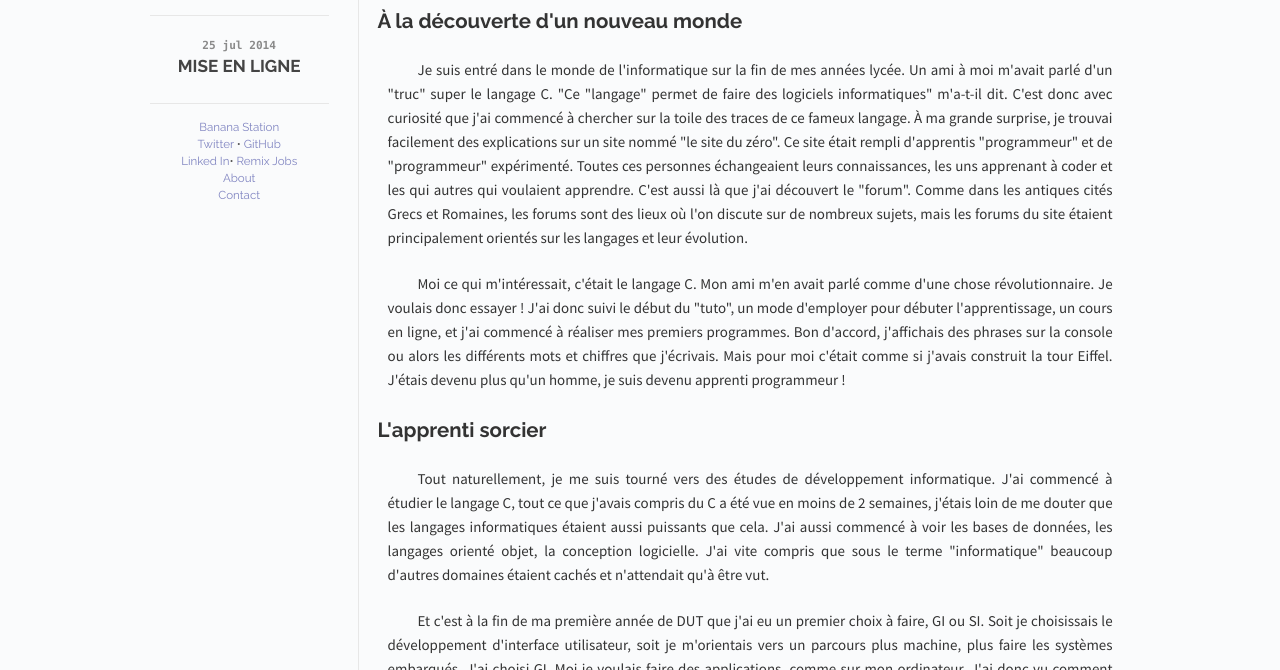
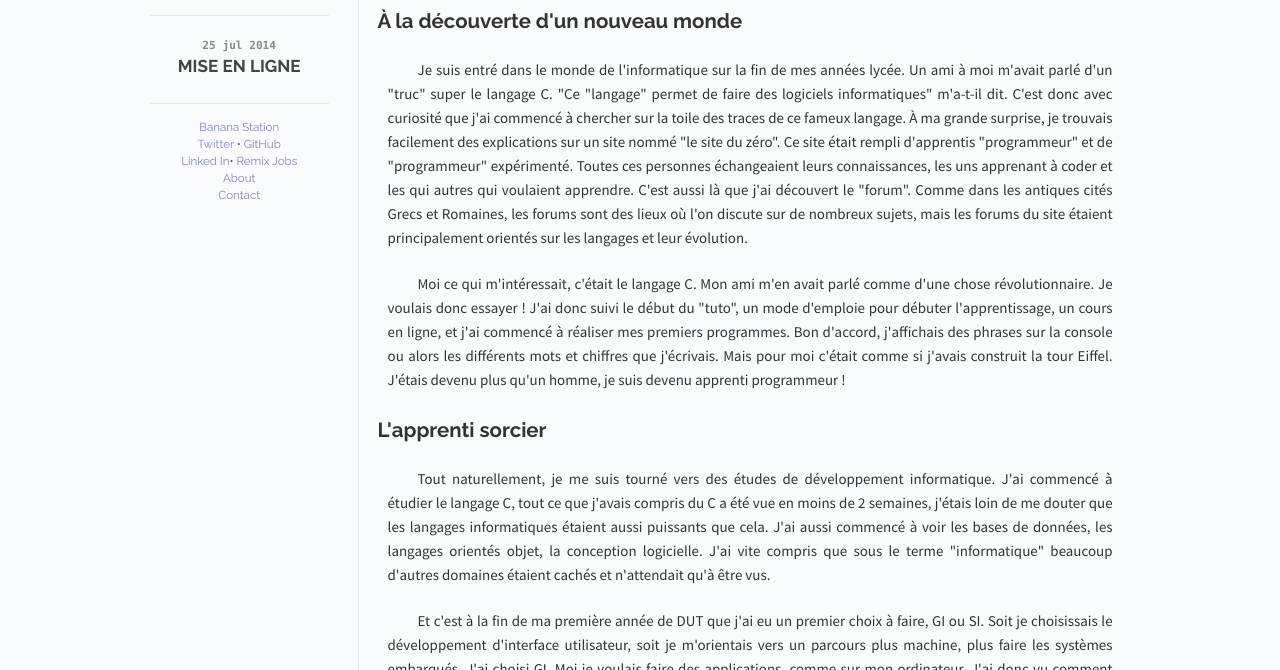
Before and after one commit to VincentVoyer/vincentvoyer.github.io, a Jekyll site: the page built from presentation.md, in a window 1280 px wide. Shown: the part 315-985 px from the top of the page. Built offline with Jekyll 4.4.1, drawn with Linux system fonts in a browser that asks for light colours.

Commit message:
correction orthographique la fin des jedis

```diff
--- a/presentation.md
+++ b/presentation.md
@@ -7,16 +7,16 @@ permalink: /presentation/
 
 <h2>À la découverte d'un nouveau monde</h2>
 <p>
-&emsp;&emsp;Je suis entré dans le monde de l'informatique sur la fin de mes années lycée. Un ami à moi m'avait parlé d'un "truc" super le langage C. "Ce "langage" permet de faire des logiciels informatiques" m'a-t-il dit. C'est donc avec curiosité que j'ai commencé à chercher sur la toile des traces de ce fameux langage. À ma grande surprise, je trouvai facilement des explications sur un site nommé "le site du zéro".
+&emsp;&emsp;Je suis entré dans le monde de l'informatique sur la fin de mes années lycée. Un ami à moi m'avait parlé d'un "truc" super le langage C. "Ce "langage" permet de faire des logiciels informatiques" m'a-t-il dit. C'est donc avec curiosité que j'ai commencé à chercher sur la toile des traces de ce fameux langage. À ma grande surprise, je trouvais facilement des explications sur un site nommé "le site du zéro".
 Ce site était rempli d'apprentis "programmeur" et de "programmeur" expérimenté. Toutes ces personnes échangeaient leurs connaissances, les uns apprenant à coder et les qui autres qui voulaient apprendre. C'est aussi là que j'ai découvert le "forum". Comme dans les antiques cités Grecs et Romaines, les forums sont des lieux où l'on discute sur de nombreux sujets, mais les forums du site étaient principalement orientés sur les langages et leur évolution.
 </p>
 <p>
-&emsp;&emsp;Moi ce qui m'intéressait, c'était le langage C. Mon ami m'en avait parlé comme d'une chose révolutionnaire. Je voulais donc essayer ! J'ai donc suivi le début du "tuto", un mode d'employer pour débuter l'apprentissage, un cours en ligne, et j'ai commencé à réaliser mes premiers programmes. Bon d'accord, j'affichais des phrases sur la console ou alors les différents mots et chiffres que j'écrivais. Mais pour moi c'était comme si j'avais construit la tour Eiffel. J'étais devenu plus qu'un homme, je suis devenu apprenti programmeur !
+&emsp;&emsp;Moi ce qui m'intéressait, c'était le langage C. Mon ami m'en avait parlé comme d'une chose révolutionnaire. Je voulais donc essayer ! J'ai donc suivi le début du "tuto", un mode d'emploie pour débuter l'apprentissage, un cours en ligne, et j'ai commencé à réaliser mes premiers programmes. Bon d'accord, j'affichais des phrases sur la console ou alors les différents mots et chiffres que j'écrivais. Mais pour moi c'était comme si j'avais construit la tour Eiffel. J'étais devenu plus qu'un homme, je suis devenu apprenti programmeur !
 </p>
 
 <h2>L'apprenti sorcier</h2>
 <p>
-&emsp;&emsp;Tout naturellement, je me suis tourné vers des études de développement informatique. J'ai commencé à étudier le langage C, tout ce que j'avais compris du C a été vue en moins de 2 semaines, j'étais loin de me douter que les langages informatiques étaient aussi puissants que cela. J'ai aussi commencé à voir les bases de données, les langages orienté objet, la conception logicielle. J'ai vite compris que sous le terme "informatique" beaucoup d'autres domaines étaient cachés et n'attendait qu'à être vut.
+&emsp;&emsp;Tout naturellement, je me suis tourné vers des études de développement informatique. J'ai commencé à étudier le langage C, tout ce que j'avais compris du C a été vue en moins de 2 semaines, j'étais loin de me douter que les langages informatiques étaient aussi puissants que cela. J'ai aussi commencé à voir les bases de données, les langages orientés objet, la conception logicielle. J'ai vite compris que sous le terme "informatique" beaucoup d'autres domaines étaient cachés et n'attendait qu'à être vus.
 </p>
 <p>
 &emsp;&emsp;Et c'est à la fin de ma première année de DUT que j'ai eu un premier choix à faire, GI ou SI. Soit je choisissais le développement d'interface utilisateur, soit je m'orientais vers un parcours plus machine, plus faire les systèmes embarqués. J'ai choisi GI. Moi je voulais faire des applications, comme sur mon ordinateur. J'ai donc vu comment concevoir et réaliser des applications pour mon ordinateur. Je savais comment faire une calculette ! Bon j'avais aussi fait, avec des amis, une application pour créer un plan de vol pour un drone. Mais ja sait faire une calculette, comme la Casio ou la Texas, mais sur un ordinateur, avec des animations des bruitages et tout plein d'autre truc pas utile pour une calculette (mais comme a dit mon MG sur wow, tout ce qui est inutile est indispensable).
```
Also changed, not shown: cv.md (+1 -1 lines).
